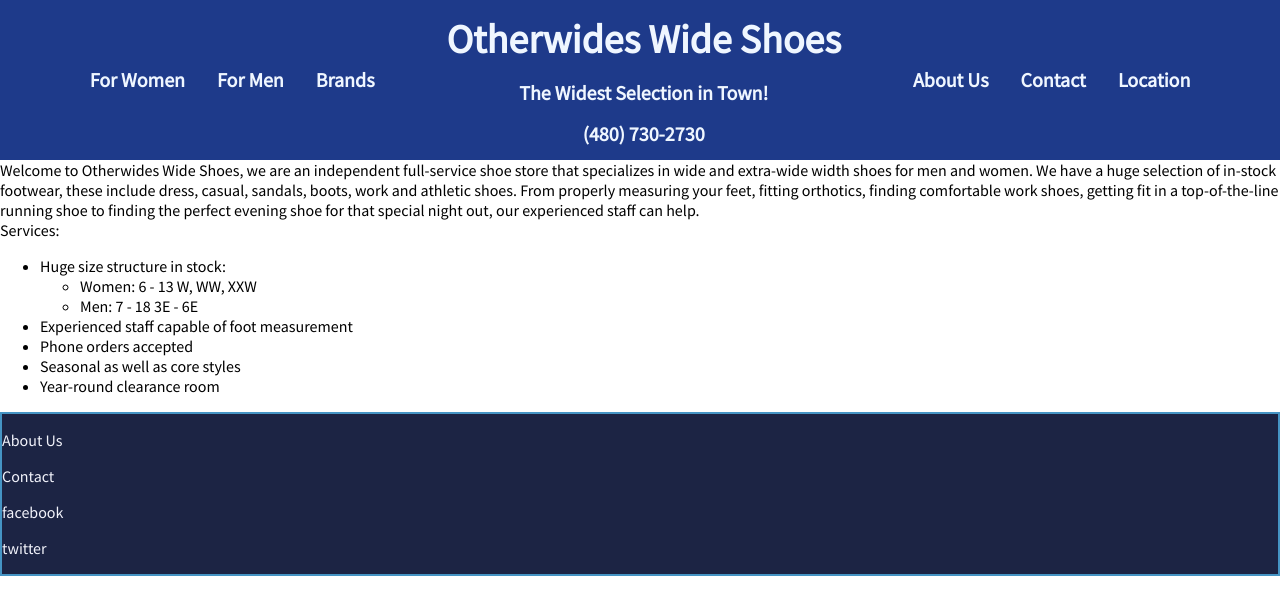
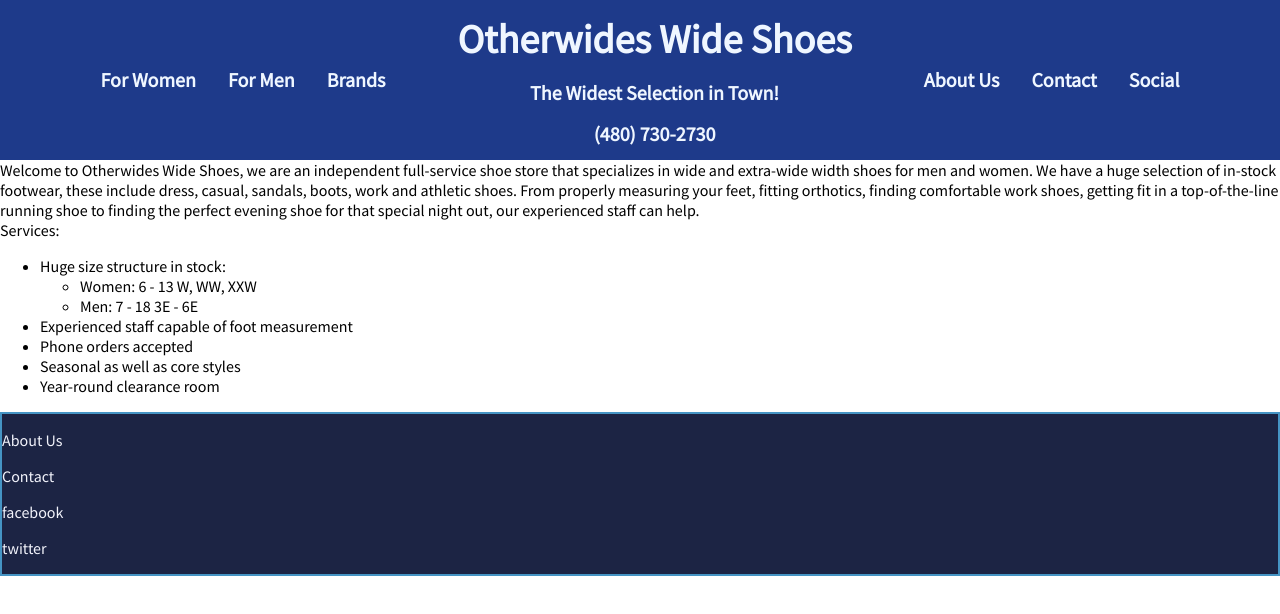
Before and after one commit to jaugs/shoe_store, a React (Create React App) app: page / in a window 1280 px wide. Shown: the top 614 px of the page. Built offline with nearby package versions, Linux system fonts and the light colour scheme.

Commit message:
setting up router

```diff
--- a/package.json
+++ b/package.json
@@ -8,7 +8,8 @@
     "@testing-library/user-event": "^13.5.0",
     "react": "^18.2.0",
     "react-dom": "^18.2.0",
-    "react-scripts": "5.0.1",
+    "react-router-dom": "^6.6.2",
+    "react-scripts": "^5.0.1",
     "web-vitals": "^2.1.4"
   },
   "scripts": {
--- a/src/App.js
+++ b/src/App.js
@@ -1,21 +1,37 @@
 import './App.css';
+import { HashRouter as Router, Routes, Route} from "react-router-dom";
 import Header from './components/header';
 import Footer from './components/footer';
 import Homepage from './components/homepage';
+import Mens from './components/mens';
 
 function App() {
 
 
 
   return (
-    <div className="App">
-      <Header />
+    <Router basename="/">
+      <div className="App">
+        <Header />
+      <Routes>
+        <Route
+          exact path="/"
+          element={
+            <Homepage />
+          }
+        />
+        <Route
+          exact path="mens"
+          element={
+            <Mens />
+          }
+        />
 
-      <Homepage />
 
-      <Footer />
+    </Routes>
+    <Footer />
     </div>
+</Router>
   );
 }
-
 export default App;
--- a/src/components/header.js
+++ b/src/components/header.js
@@ -1,5 +1,5 @@
 import '../styles/headerStyle.css'
-
+import { Link } from 'react-router-dom'
 export default function Header(props) {
 
 
@@ -7,19 +7,37 @@ export default function Header(props) {
         <div className="header">
 
             <div className='leftLinks'>
-                <div className='headerLink'>For Women</div>
-                <div className='headerLink'>For Men</div>
-                <div className='headerLink'>Brands</div>
+                <Link
+                    className='headerLink'
+                    to='/womens'>For Women
+                </Link>
+                <Link
+                    className='headerLink'
+                    to="/mens">For Men
+                </Link>
+                <Link
+                    className='headerLink'
+                    to='/brands'>Brands
+                </Link>
             </div>
             <div className="title">
-                <div className='titleText'>Otherwides Wide Shoes</div>
-                <div>The Widest Selection in Town!</div>
-                <div>(480) 730-2730</div>
+                <Link
+                    className='titleText'
+                    to='/'>Otherwides Wide Shoes
+                </Link>
+                <div> The Widest Selection in Town!</div>
+                <div> (480) 730-2730</div>
             </div>
             <div className='rightLinks'>
-                <div className='headerLink'>About Us</div>
-                <div className='headerLink'>Contact</div>
-                <div className='headerLink'>Location</div>
+                <Link
+                    className='headerLink'
+                    to='/about'>About Us
+                </Link>
+                <Link
+                    className='headerLink'
+                    to='contact'>Contact
+                </Link>
+                <div className='headerLink'>Social</div>
             </div>
 
 
--- /dev/null
+++ b/src/components/mens.js
@@ -0,0 +1,11 @@
+
+
+export default function Mens() {
+
+
+    return (
+        <div className="mensContainer">
+            Mens Shoes
+        </div>
+    )
+}
--- a/src/styles/headerStyle.css
+++ b/src/styles/headerStyle.css
@@ -31,6 +31,8 @@
 }
 
 .titleText {
+    text-decoration: none;
+    color: #eff6ff;
     font-size: 40px;
     font-weight: 700;
 }
@@ -43,6 +45,8 @@
 }
 
 .headerLink {
+    text-decoration: none;
+    color: #eff6ff;
     cursor: pointer;
     padding: .5rem;
 }
```
Also changed, not shown: 1 other file (tests, documents, lock files or other folders).
